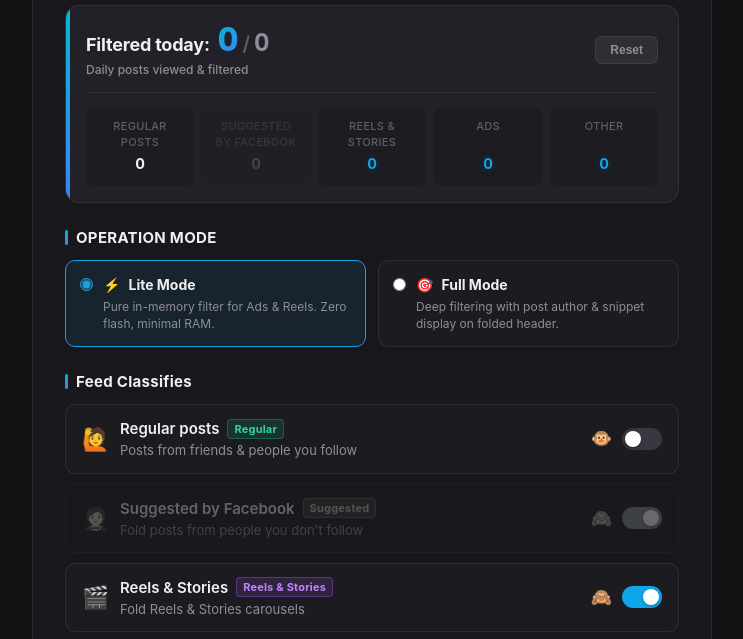
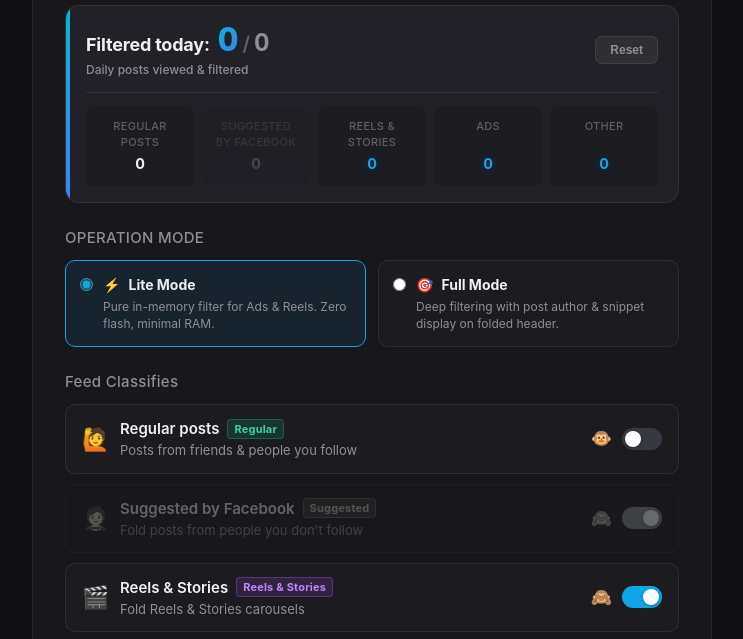
Before and after one commit to Amppa/fb-feed-diet, a browser extension: page src/options/options.html in a window 1280 px wide. Shown: the part 134-773 px from the top of the page, without its empty margins (268-1011 px from the left). Drawn offline with Linux system fonts and the light colour scheme.

Commit message:
restyle section label style

```diff
--- a/src/options/options.css
+++ b/src/options/options.css
@@ -240,26 +240,14 @@
   text-shadow: 0 0 10px var(--accent-glow);
 }
 
-/* Section label: heading-level text with an accent bar, so 運行模式 / 貼文分類 / 外觀設定
-   read as the start of a section instead of a small caption above the cards. */
+/* Section label: heading-level text, so 運行模式 / 貼文分類 / 外觀設定 read as the
+   start of a section instead of a small caption above the cards. */
 .section-label {
-  display: flex;
-  align-items: center;
-  gap: 8px;
   font-size: 15px;
-  font-weight: 700;
-  color: var(--text-primary);
+  font-weight: 500;
+  color: var(--text-secondary);
   letter-spacing: 0.3px;
   margin-bottom: 12px;
-}
-
-.section-label::before {
-  content: '';
-  flex-shrink: 0;
-  width: 3px;
-  height: 1em;
-  border-radius: 2px;
-  background: var(--accent-gradient);
 }
 
 /* Section header: label on the left, section-scoped action (Defaults) on the right */
```
